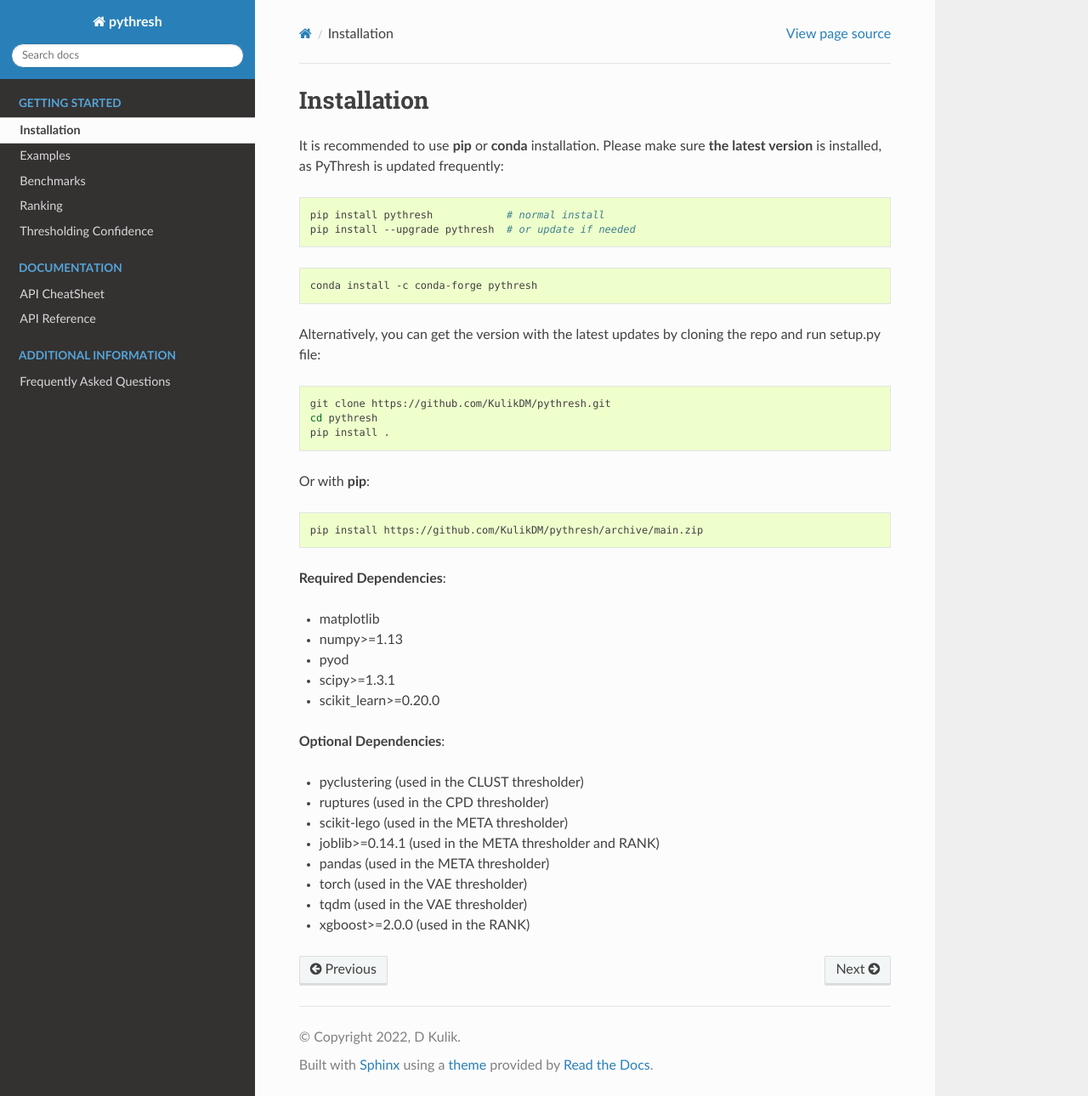
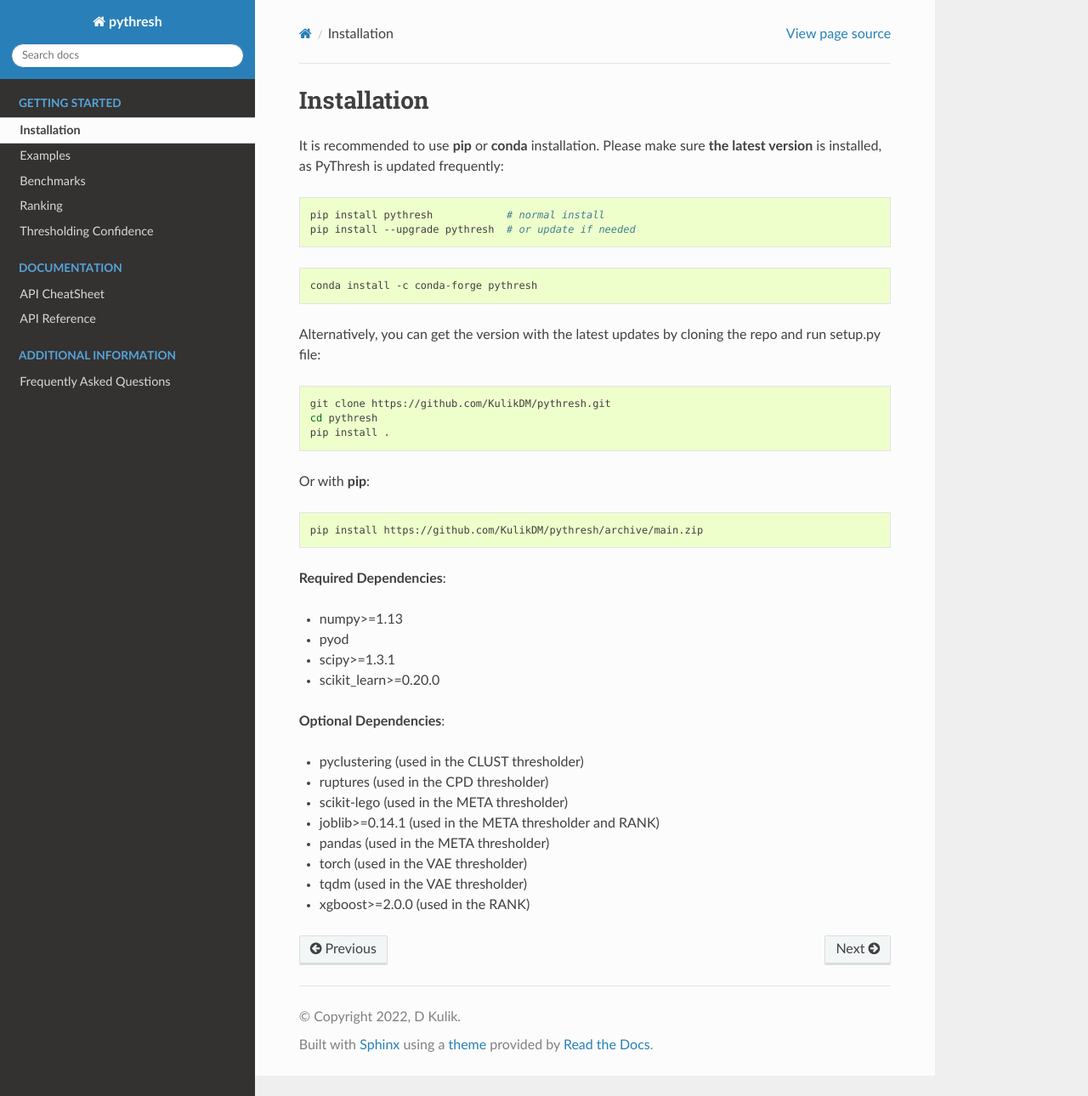
Before and after one commit to KulikDM/pythresh, a Sphinx documentation site: the page built from docs/install.rst, in a window 1280 px wide and 1290 px high. Shown: the whole window at 85% size. Built offline with Sphinx 7.4.7 and the Read the Docs theme 3.1.0, drawn with Linux system fonts in a browser that asks for light colours; formulas are drawn with MathJax 3.

Commit message:
Removed matplotlib as core dependency

```diff
--- a/README.rst
+++ b/README.rst
@@ -159,7 +159,6 @@ Or with **pip**:
 
 **Required Dependencies**:
 
--  matplotlib
 -  numpy>=1.13
 -  pyod
 -  scipy>=1.3.1
--- a/docs/install.rst
+++ b/docs/install.rst
@@ -32,7 +32,6 @@ Or with **pip**:
 
 **Required Dependencies**:
 
--  matplotlib
 -  numpy>=1.13
 -  pyod
 -  scipy>=1.3.1
--- a/docs/requirements.txt
+++ b/docs/requirements.txt
@@ -1,7 +1,6 @@
 
 docutils
 joblib
-matplotlib
 numpy
 pandas
 pyclustering
--- a/requirements-test.txt
+++ b/requirements-test.txt
@@ -1,7 +1,6 @@
 #pyclustering
 https://github.com/KulikDM/pyclustering/archive/Warning-Fix.zip
 joblib>=0.14.1
-matplotlib
 numpy<=1.26.4
 pandas
 pyod
--- a/requirements.txt
+++ b/requirements.txt
@@ -1,4 +1,3 @@
-matplotlib
 numpy>=1.13
 pyod
 scikit-learn>=0.20.0
```
